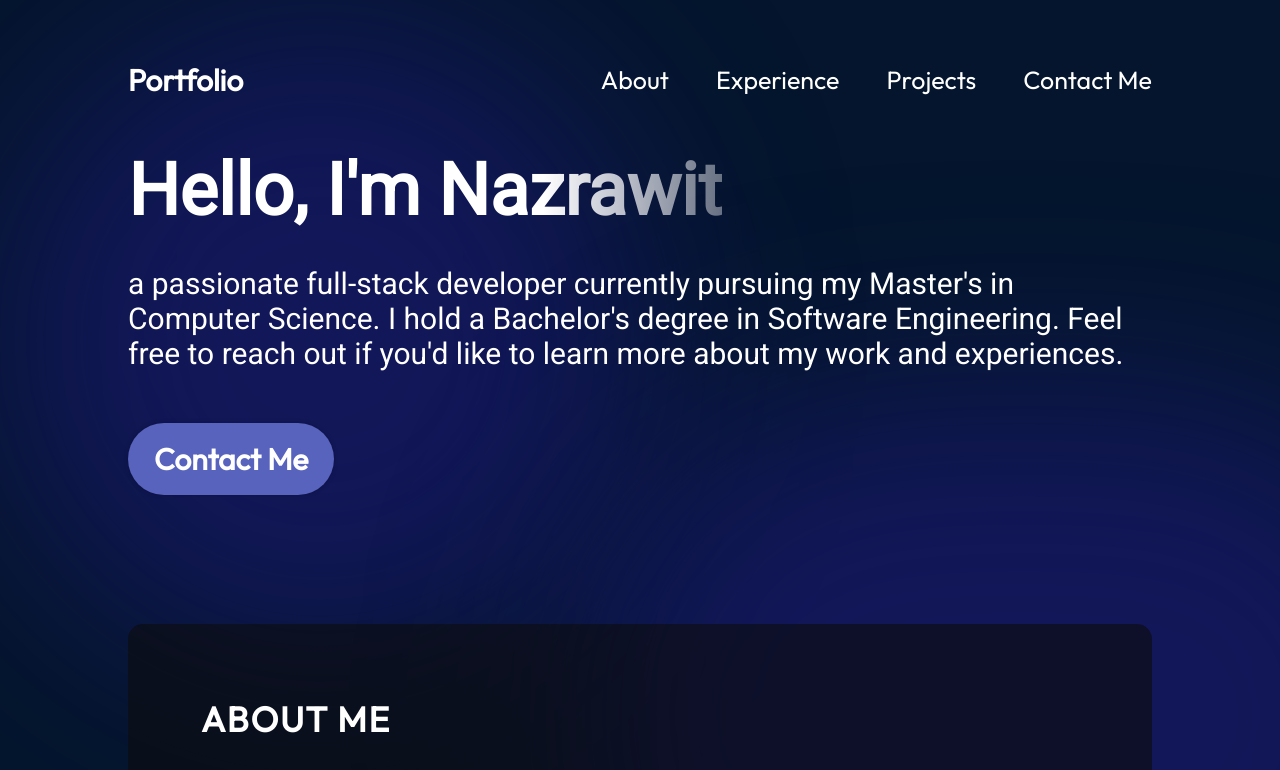
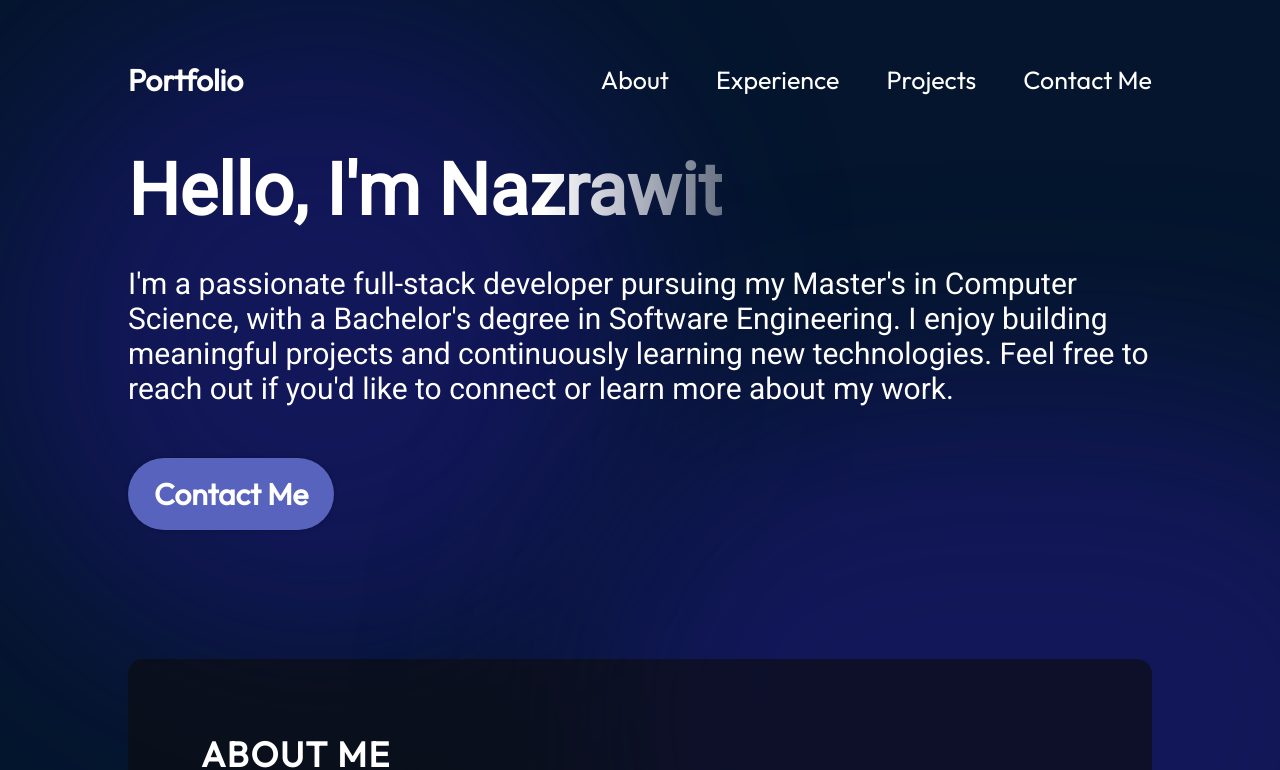
Before and after one commit to NazrawitGemechu/porfolio, a React (Vite) app in the folder my-portfolio/: page / in a window 1280 px wide. Shown: the top 770 px of the page. Built offline with nearby package versions, Linux system fonts and the light colour scheme.

Commit message:
Update Hero.jsx

```diff
--- a/my-portfolio/src/components/Hero/Hero.jsx
+++ b/my-portfolio/src/components/Hero/Hero.jsx
@@ -8,7 +8,9 @@ const Hero = () => {
     <div className={styles.content}>
         <h1 className={styles.title}> Hello, I'm Nazrawit</h1>
         <p className={styles.description}>
-         a passionate full-stack developer currently pursuing my Master's in Computer Science. I hold a Bachelor's degree in Software Engineering. Feel free to reach out if you'd like to learn more about my work and experiences.
+I'm a passionate full-stack developer pursuing my Master's in Computer Science, with a Bachelor's degree in Software Engineering. I enjoy building meaningful projects and continuously learning new technologies. Feel free to reach out if you'd like to connect or learn more about my work.
+
+
         </p>
         <a href="#contact" className={styles.contactBtn}>Contact Me</a>
     </div>
```
